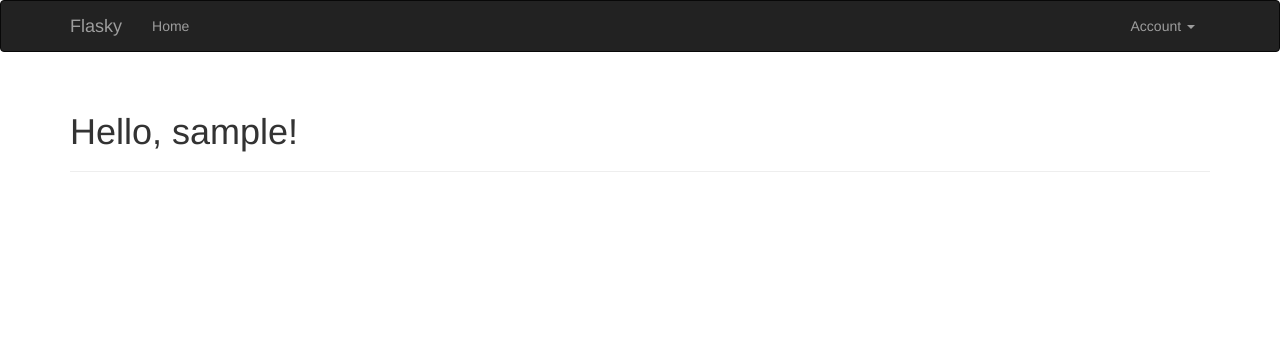
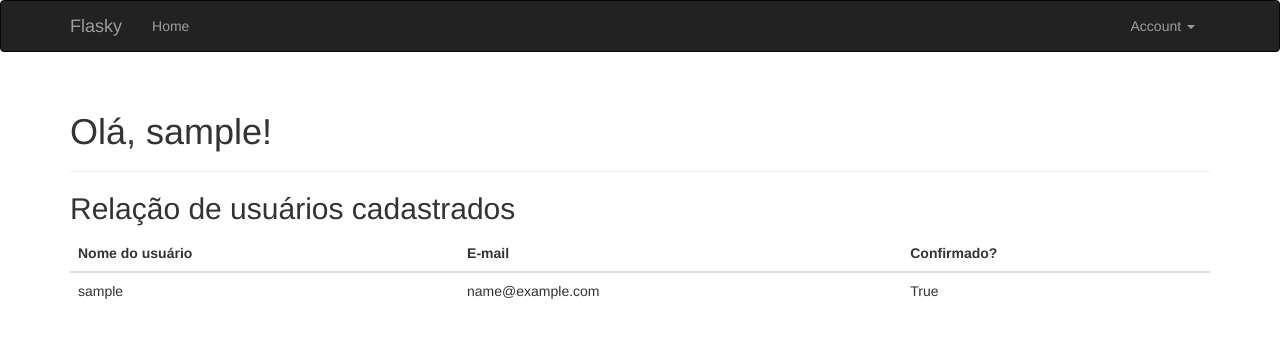
Before and after one commit to PTBDSWS-PT3037673/autenticacao, a Flask app: page / in a window 1280 px wide. Shown: the top 338 px of the page. Run offline with Flask 3, Linux system fonts and the light colour scheme; a user stored in the database is signed in; tables that the repository leaves empty hold one stand-in row (values such as "Sample post"); some libraries are stand-ins or nearby versions.

Commit message:
atualiza

```diff
--- a/app/main/views.py
+++ b/app/main/views.py
@@ -1,7 +1,10 @@
 from flask import render_template
+from flask_login import current_user
 from . import main
+from ..models import User
 
 
 @main.route('/')
 def index():
-    return render_template('index.html')
+    users = User.query.order_by(User.id).all() if current_user.is_authenticated else []
+    return render_template('index.html', users=users)
--- a/app/templates/index.html
+++ b/app/templates/index.html
@@ -4,6 +4,33 @@
 
 {% block page_content %}
 <div class="page-header">
-    <h1>Hello, {% if current_user.is_authenticated %}{{ current_user.username }}{% else %}Stranger{% endif %}!</h1>
+    <h1>Olá, {% if current_user.is_authenticated %}{{ current_user.username }}{% else %}visitante{% endif %}!</h1>
 </div>
+{% if current_user.is_authenticated %}
+<h2>Relação de usuários cadastrados</h2>
+<div class="table-responsive">
+    <table class="table">
+        <thead>
+            <tr>
+                <th scope="col">Nome do usuário</th>
+                <th scope="col">E-mail</th>
+                <th scope="col">Confirmado?</th>
+            </tr>
+        </thead>
+        <tbody>
+            {% for user in users %}
+            <tr>
+                <td>{{ user.username }}</td>
+                <td>{{ user.email }}</td>
+                <td>{{ user.confirmed }}</td>
+            </tr>
+            {% else %}
+            <tr>
+                <td colspan="3">Nenhum usuário cadastrado.</td>
+            </tr>
+            {% endfor %}
+        </tbody>
+    </table>
+</div>
+{% endif %}
 {% endblock %}
```
Also changed, not shown: data.sqlite.
